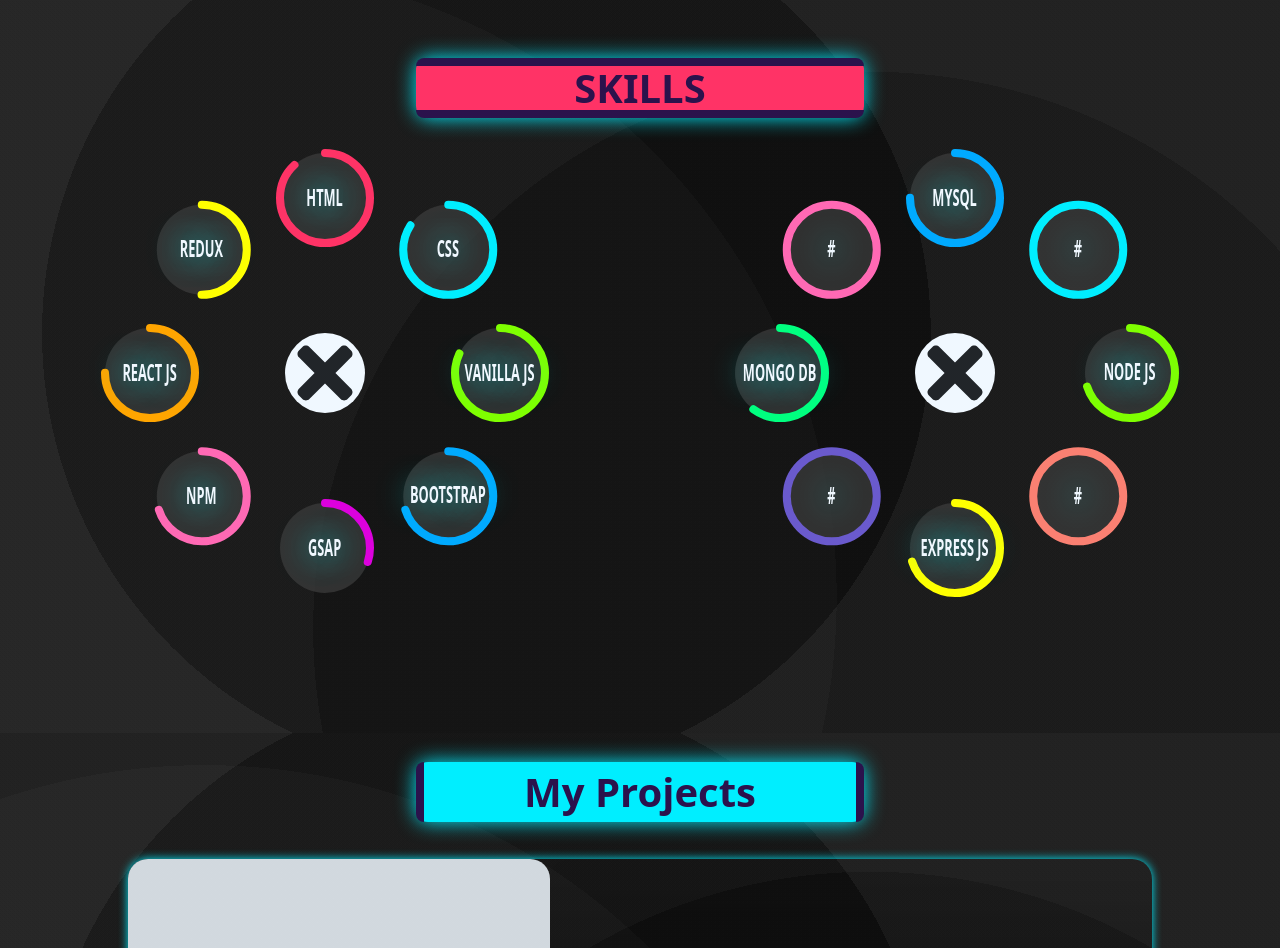
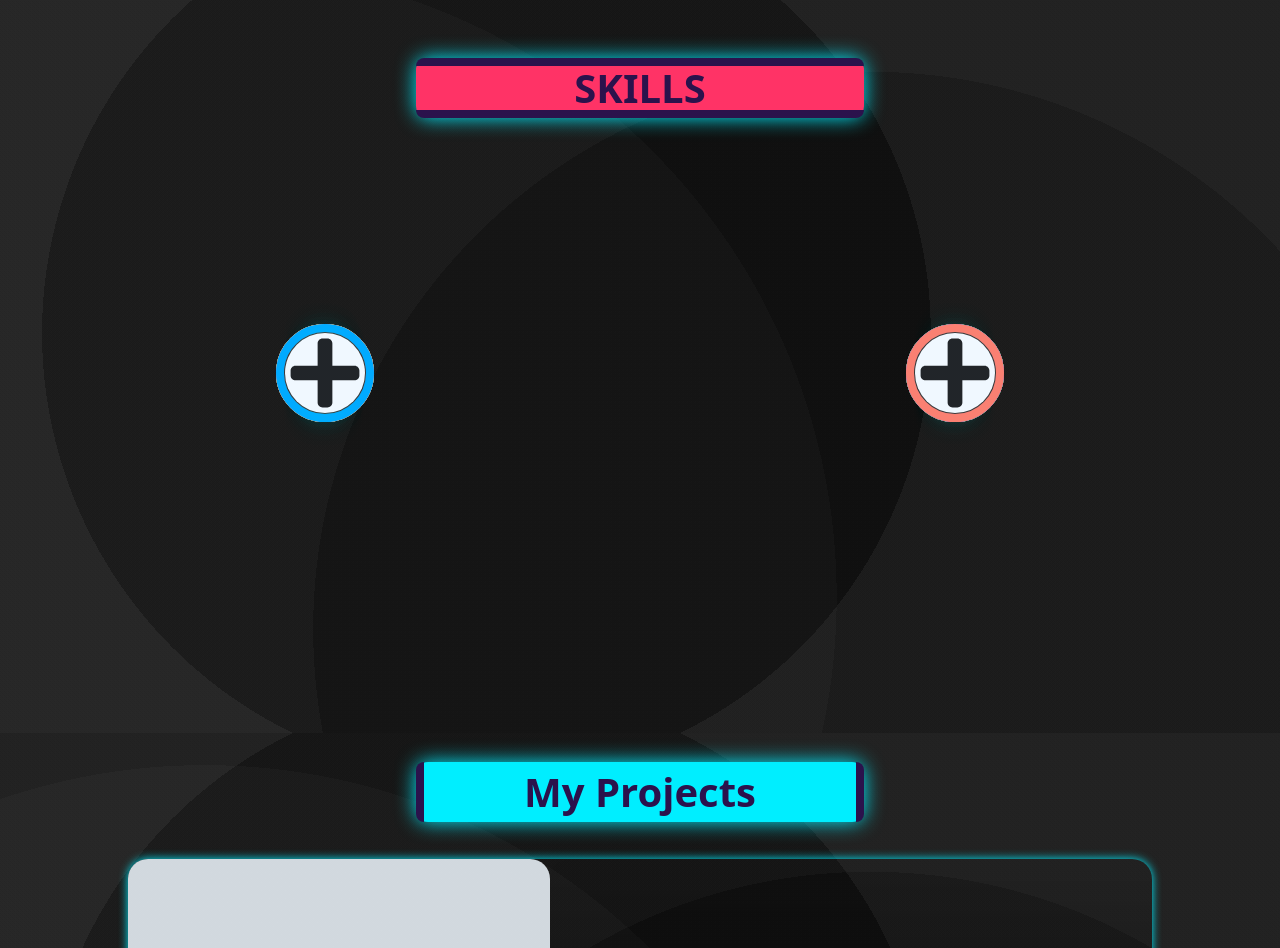
Before and after one commit to M-Gokulkrishna/GokulKrishna_PortFolio, a React (Vite) app in the folder portfolio-client/: page / in a window 1280 px wide. Shown: the part 1667-2615 px from the top of the page. Built offline with nearby package versions, Linux system fonts and the light colour scheme; no server answers.

Commit message:
UI Update8

```diff
--- a/portfolio-client/src/Pages/SkillsSection.jsx
+++ b/portfolio-client/src/Pages/SkillsSection.jsx
@@ -5,15 +5,25 @@ import React, { useEffect, useState } from 'react';
 const SkillsSection = ({ ScrollValues }) => {
     const [MenuClick, setMenuClick] = useState(false);
     const [ScreenWidth, setScreenWidth] = useState(window.innerWidth);
+    const [ScreenHeight, setScreenHeight] = useState(window.innerHeight);
+    //
     useEffect(() => {
         setScreenWidth(window.innerWidth);
+        setScreenHeight(window.innerHeight);
         window.addEventListener('resize', () => {
             setScreenWidth(window.innerWidth);
+            setScreenHeight(window.innerHeight);
         });
-    }, [ScreenWidth])
-    useEffect(()=>{
-        (ScrollValues >= (window.innerHeight * 2) - 170) ? setMenuClick(true) : null;
-    }, [ScrollValues])
+    }, [ScreenWidth, ScreenHeight]);
+    //
+    useEffect(() => {
+        (ScrollValues >= (window.innerHeight * 2) - 170) ?
+            setMenuClick(true) :
+            (ScreenHeight >= 1000 && ScrollValues >= (window.innerHeight - 170)) ?
+                setMenuClick(true) :
+                setMenuClick(false);
+    }, [ScrollValues]);
+    //
     return (
         <div className='Skills-Page' id='Skills-Page'>
             <h1 className='fw-bold'>SKILLS</h1>
--- a/portfolio-client/src/Stylesheets/SkillsPage.css
+++ b/portfolio-client/src/Stylesheets/SkillsPage.css
@@ -1,10 +1,6 @@
 :root {
-    --Bg-Color: #232323;
+    --BarRadius: 50;
     --BarScale: 50px;
-    --Color1: #0ef;
-    --Color2: #ff3366;
-    --Color3: #2B124C;
-    --BarRadius: 50;
     --MenuBarSize: 450px;
     --CirCumference: 282.75;
     --Offset1: calc(var(--MenuBarSize) / 2 - var(--BarScale));
@@ -86,20 +82,14 @@
     background-color: aliceblue;
 }
 
-.Skills-Page>main>section {
-    position: relative;
-    display: flex;
-    width: 450px;
-    height: 450px;
-    align-items: center;
-    justify-content: center;
-}
 
+.Skills-Page>main>section,
 .Outer-Menu-Container {
     position: relative;
     display: flex;
     width: 450px;
     height: 450px;
+    overflow: hidden;
     align-items: center;
     justify-content: center;
 }
@@ -107,8 +97,6 @@
 .Inner-Menu-Container {
     display: flex;
     z-index: 1;
-    top: 50%;
-    left: 50%;
     width: 100%;
     height: 100%;
     border-radius: 50%;
@@ -138,7 +126,7 @@
     transition: transform 1s;
 }
 
-.Svg-Container>h6{
+.Svg-Container>h6 {
     position: absolute;
     margin: auto;
     font-weight: bold;
@@ -244,13 +232,7 @@
         font-size: 60px;
     }
 
-    /* .Svg-Container {
-        padding: 0;
-        border-radius: 50%;
-        background-color: transparent;
-    } */
-
-    .Svg-Container>h6{
+    .Svg-Container>h6 {
         transform: rotate(90deg) scaleX(0.6) scaleY(1.2);
     }
 }
```
